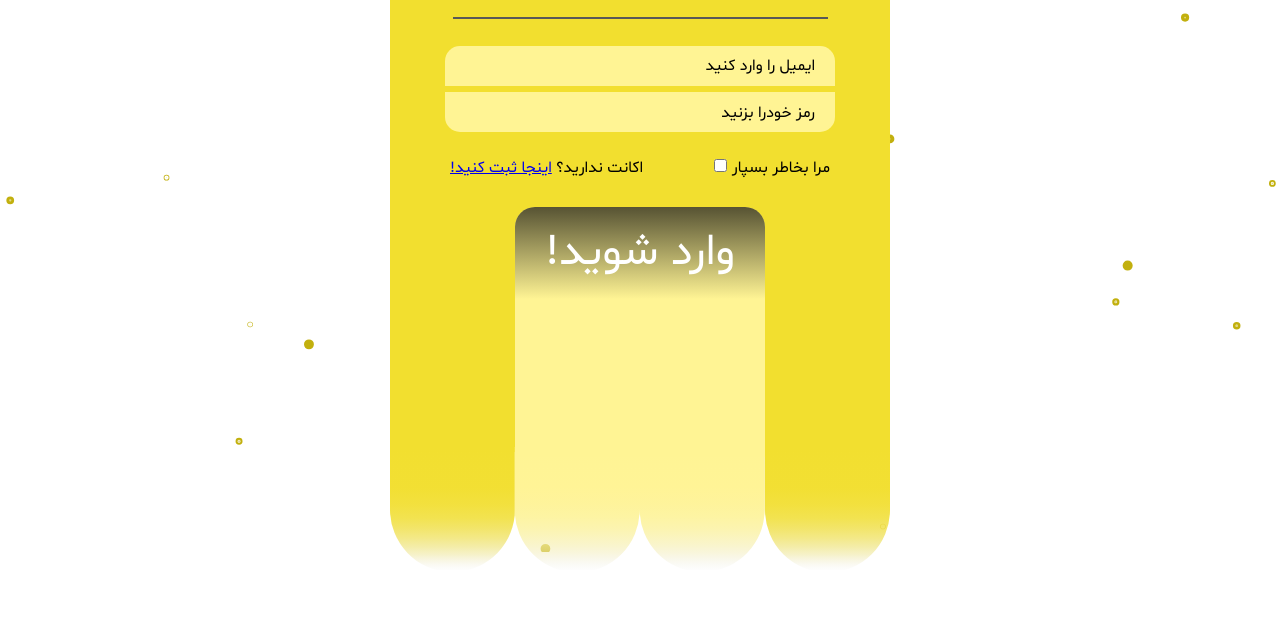
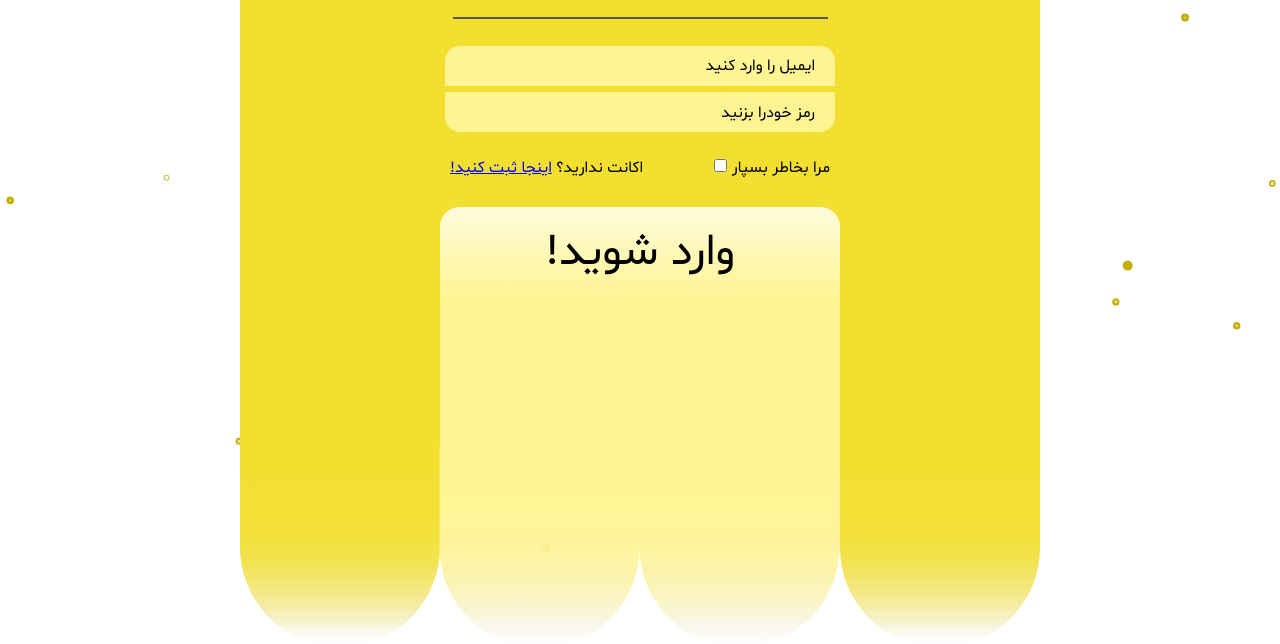
Before and after one commit to FeroxCanis/Login, a plain HTML site: page Signin/index.html in a window 1280 px wide. Shown: the part 248-892 px from the top of the page. Before the commit the page ends 818 px from the top, so only its background shows below. Drawn offline with Linux system fonts and the light colour scheme.

Commit message:
bigger size on bigger screens

```diff
--- a/Signin/style.css
+++ b/Signin/style.css
@@ -29,6 +29,11 @@ body {
     background: #F2DF2F;
     margin: 0 auto;
     z-index: 99;
+}
+@media only screen and (min-width: 1000px) {
+    .background {
+        width: 800px;
+    }
 }
 
 /* main container */
@@ -138,22 +143,29 @@ hr {
     flex-direction: column;
     z-index: 99;
 }
+@media only screen and (min-width: 1000px) {
+    .main-signin-container {
+        width: 400px;
+        height: 250px;
+    }
+}
 
 /* mr.parsa, you can edit sign in botton colors down here */
 /* you can play around with gradient and just delete it to get rid of the
 gradient effect and all, yeah. do it as you will */
 /* Sign in button !!! */
 .main-signin-container input {
-    background: linear-gradient(to bottom, #010102a9,
+    background: linear-gradient(to bottom, #ffffffa9,
     #fff494);
     border-radius: 20px 20px 0 0;
-    color: #fff;
+    color: #000;
     border: none;
     font-size: 45px;
     padding: 15px 0;
     z-index: 99;
     font-family: 'shabnam';
     transition: 0.3s;
+    cursor: pointer;
 }
 .main-signin-container input:hover {
     font-size: 48px;
@@ -171,6 +183,12 @@ gradient effect and all, yeah. do it as you will */
     margin-top: -5px;
     z-index: 99;
 }
+@media only screen and (min-width: 1000px) {
+    .gradient {
+        width: 800px;
+        height: 197px;
+    }
+}
 
 /* Particles js */
 #particles-js {
```
